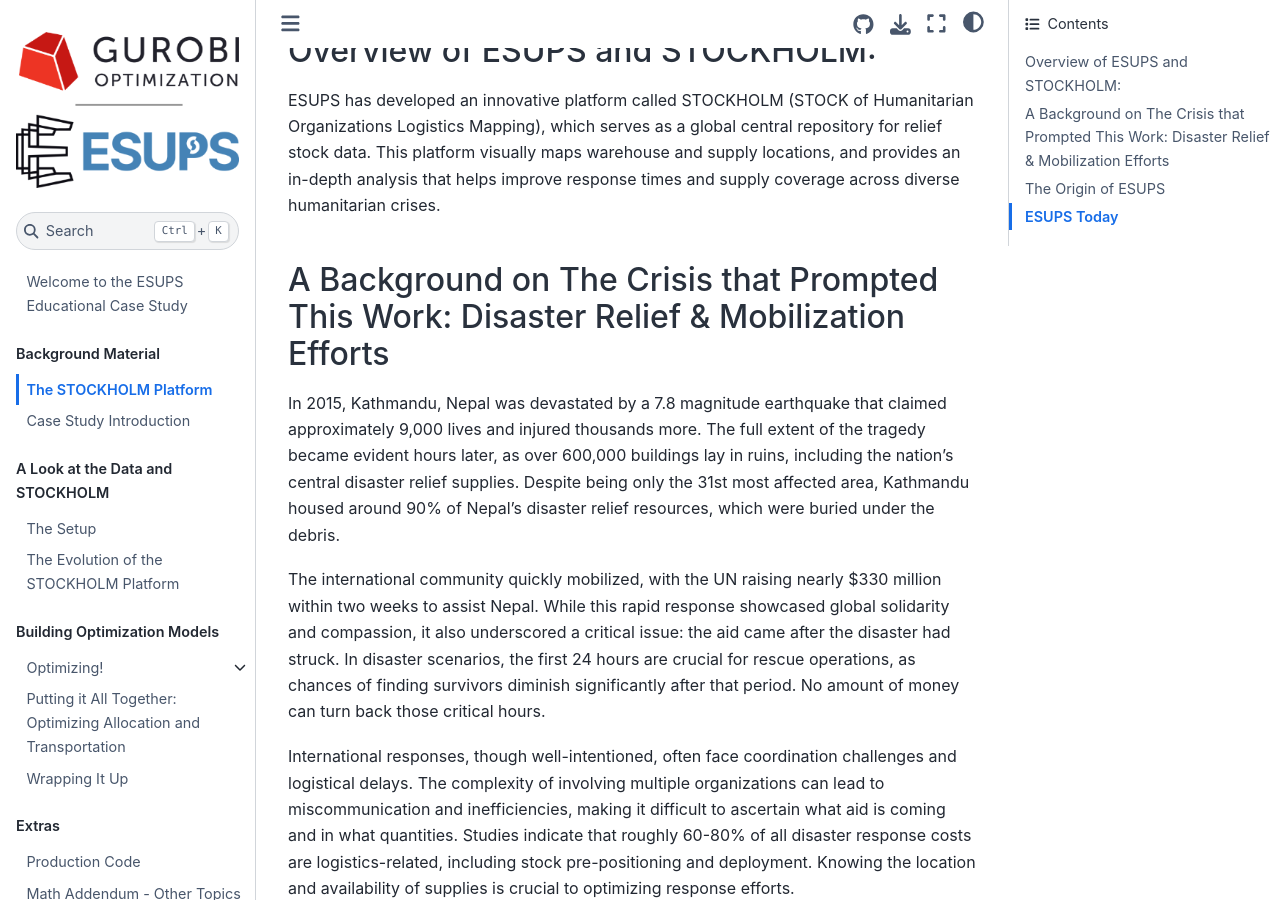
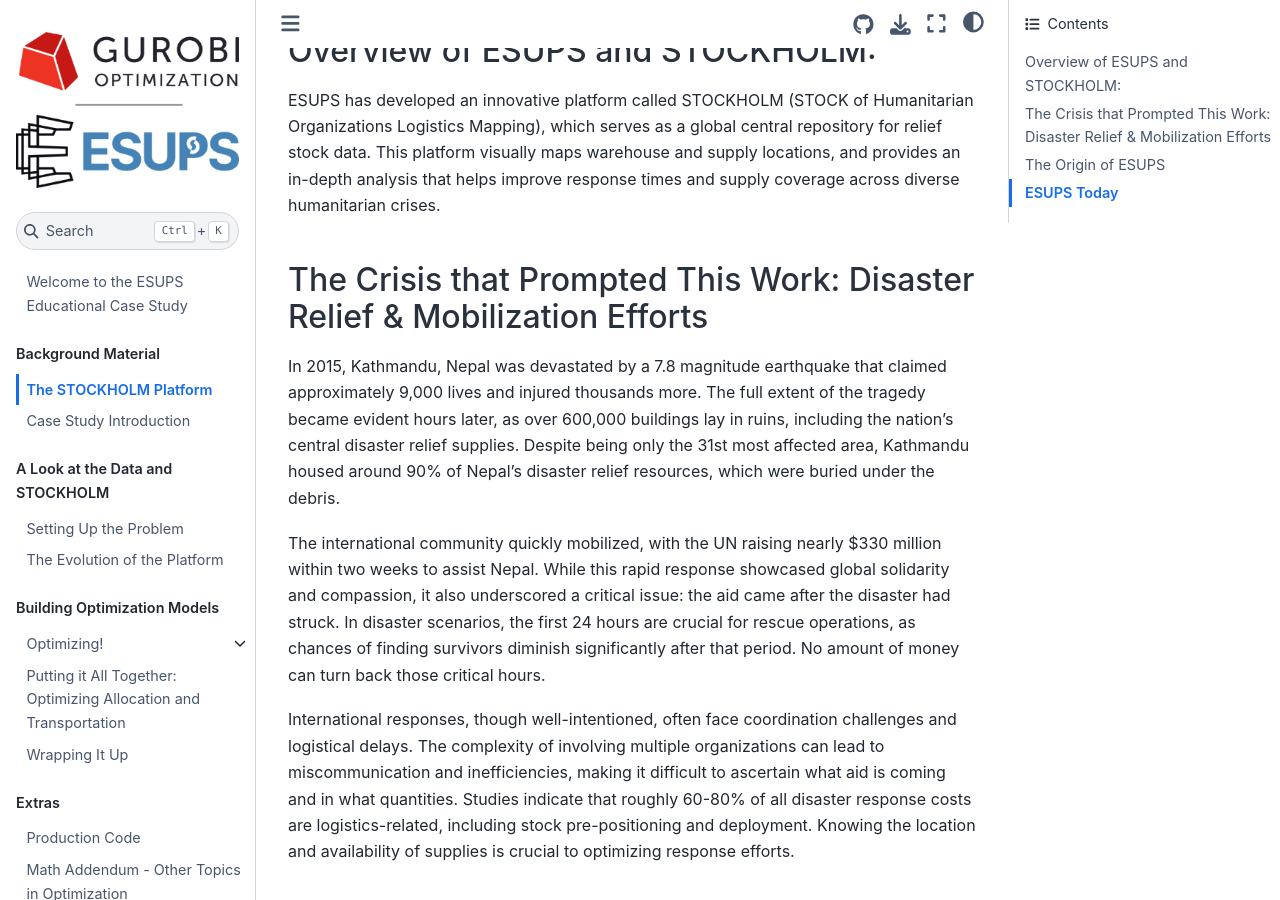
Before and after one commit to Gurobi/gurobi-casestudy-esups, a Jupyter Book: the page built from docs/disaster_prepositioning_0.md, in a window 1280 px wide and 900 px high, scrolled down 357 px. Built offline with Jupyter Book 1.0.4 settings and Sphinx 7.4.7 and the Sphinx Book theme 1.1.4, drawn with Linux system fonts in a browser that asks for light colours.

Commit message:
text fix

```diff
--- a/docs/disaster_prepositioning_0.md
+++ b/docs/disaster_prepositioning_0.md
@@ -6,7 +6,7 @@
 
 ESUPS has developed an innovative platform called STOCKHOLM (STOCK of Humanitarian Organizations Logistics Mapping), which serves as a global central repository for relief stock data. This platform visually maps warehouse and supply locations, and provides an in-depth analysis that helps improve response times and supply coverage across diverse humanitarian crises.
 
-## A Background on The Crisis that Prompted This Work: Disaster Relief & Mobilization Efforts
+## The Crisis that Prompted This Work: Disaster Relief & Mobilization Efforts
 
 In 2015, Kathmandu, Nepal was devastated by a 7.8 magnitude earthquake that claimed approximately 9,000 lives and injured thousands more. The full extent of the tragedy became evident hours later, as over 600,000 buildings lay in ruins, including the nation’s central disaster relief supplies. Despite being only the 31st most affected area, Kathmandu housed around 90% of Nepal’s disaster relief resources, which were buried under the debris.
 
--- a/docs/disaster_prepositioning_2-2.md
+++ b/docs/disaster_prepositioning_2-2.md
@@ -1,4 +1,4 @@
-# The Evolution of the STOCKHOLM Platform
+# The Evolution of the Platform
 
 also for ensuring that the right information reaches the right people at the right time. In this section, we will explore the ESUPS website, which serves as a central hub for sharing critical data and insights with a diverse audience, including NGOs, government agencies, and the public.
 
```
Also changed, not shown: docs/disaster_prepositioning_2-1.ipynb.
